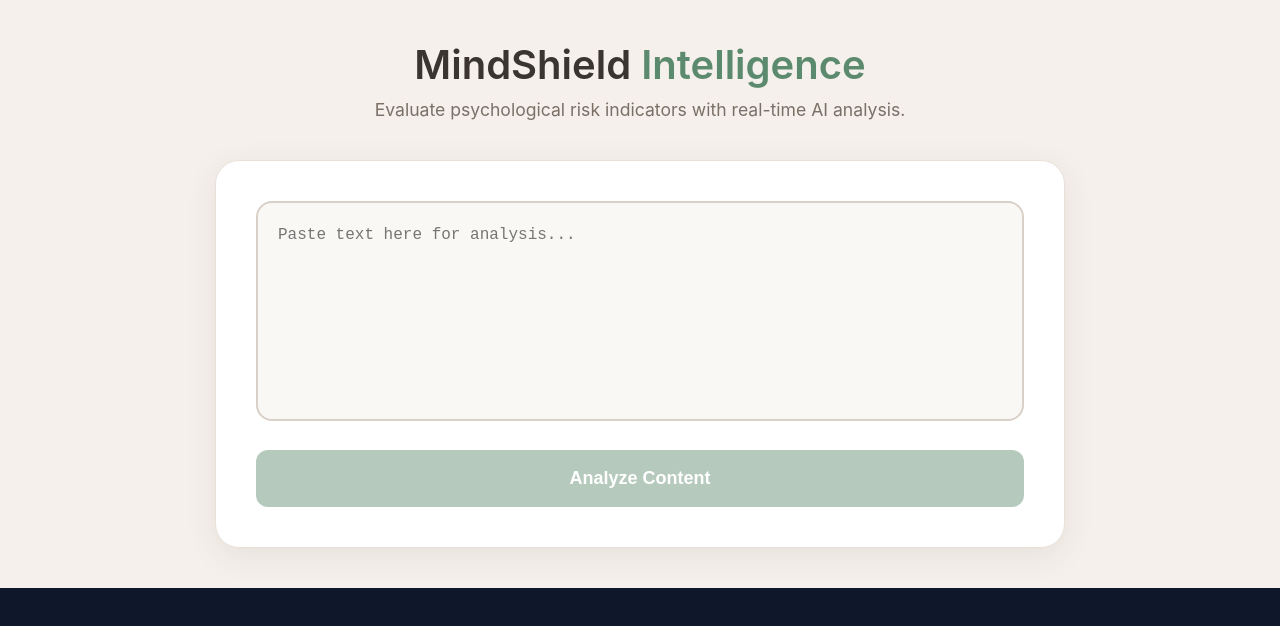
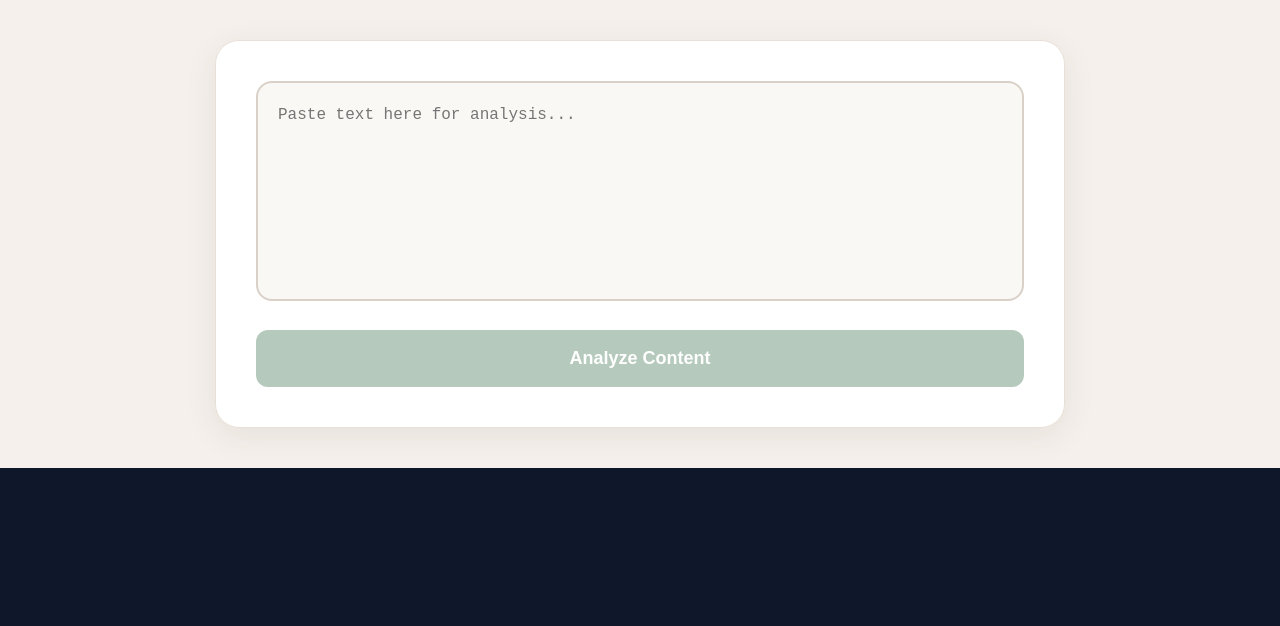
Before and after one commit to ChamodiHansani/MindShield, an Angular app: page /analyze in a window 1280 px wide. Shown: the top 626 px of the page. Built offline with nearby package versions, Linux system fonts and the light colour scheme.

Commit message:
FE Updated

```diff
--- a/src/app/components/risk-display/risk-display.html
+++ b/src/app/components/risk-display/risk-display.html
@@ -1,9 +1,15 @@
 <div class="analysis-page">
+  <!-- <nav class="nav-header">
+    <button class="back-btn" routerLink="/">
+      <span class="icon">←</span> Back to Dashboard
+    </button>
+  </nav> -->
+
   <main class="content-container animate-fade-in">
-    <header class="header-text">
+    <!-- <header class="header-text">
       <h2>MindShield <span class="highlight">Intelligence</span></h2>
       <p>Evaluate psychological risk indicators with real-time AI analysis.</p>
-    </header>
+    </header> -->
 
     <section class="analysis-card">
       <form (ngSubmit)="onAnalyze()" #analysisForm="ngForm">
```
Lines whose indentation alone changed are shown as unchanged.
